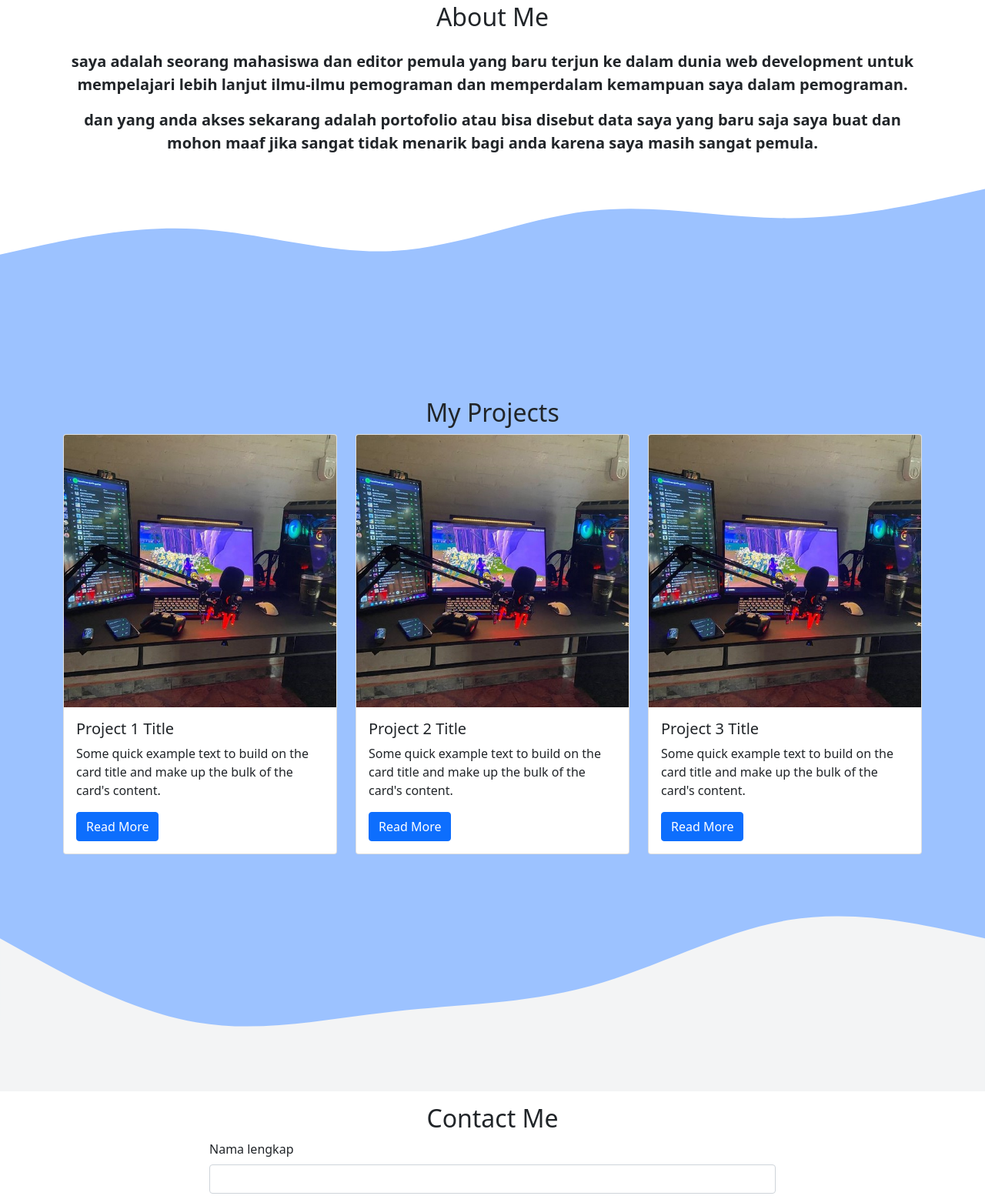
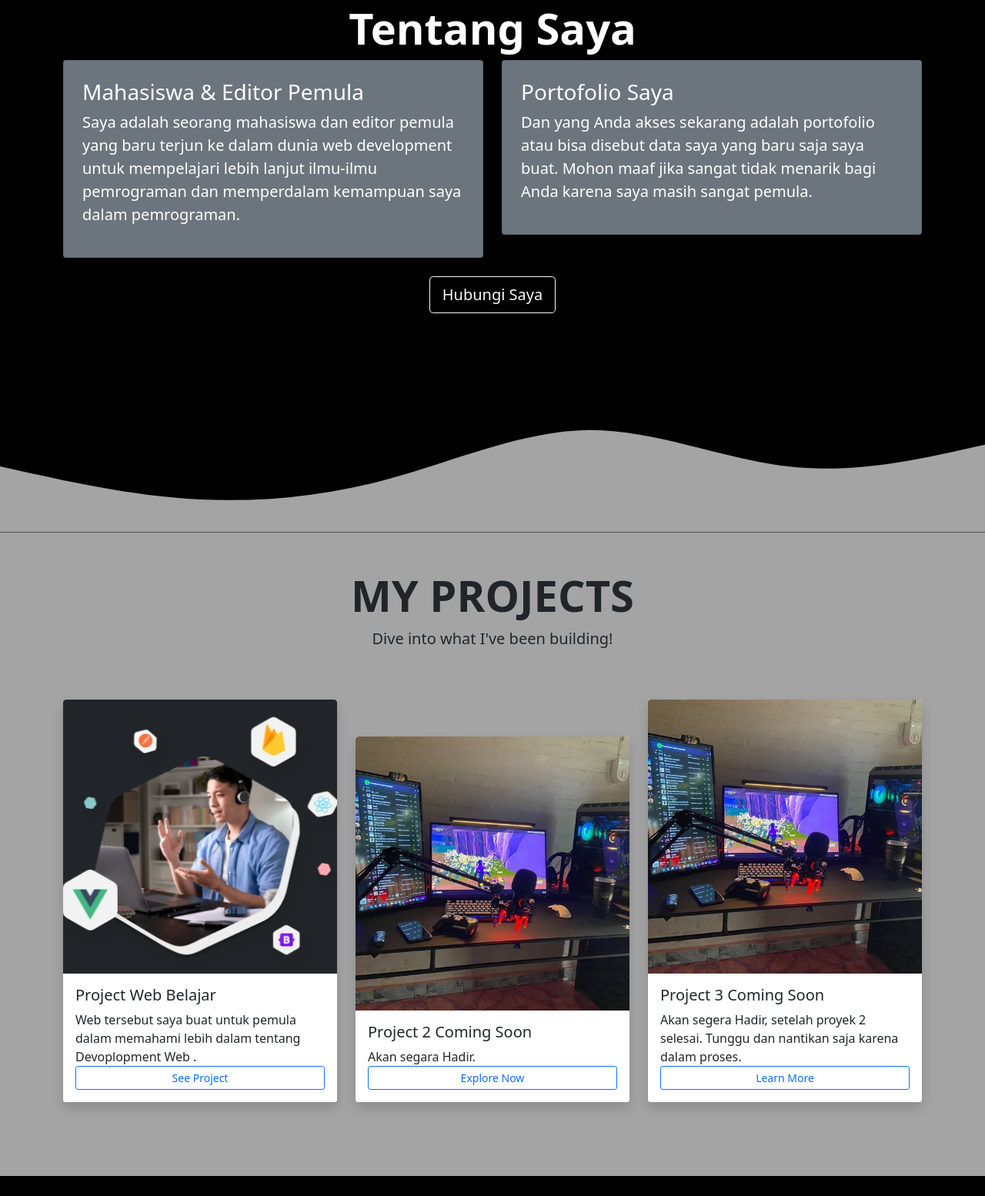
Before and after one commit to FZ-C0DE/Portofolio-v1, a plain HTML site: page index.html in a window 1280 px wide. Shown: the part 715-2269 px from the top of the page at 77% size. Drawn offline with nearby package versions, Linux system fonts and the light colour scheme.

Commit message:
mengubah sedikit tampilan

```diff
--- a/index.html
+++ b/index.html
@@ -16,7 +16,7 @@
   <body id="Home">
 
  <!-- Navbar -->
- <nav class="navbar navbar-expand-lg navbar-dark bg-primary shadow-sm fixed-top">
+ <nav id="navbar" class="navbar navbar-expand-lg navbar-dark shadow-sm fixed-top">
   <div class="container">
     <a class="navbar-brand fw-bold" href="https://www.instagram.com/fata.zkrilllah/">Fata Zikrillah</a>
     <button class="navbar-toggler" type="button" data-bs-toggle="collapse" data-bs-target="#navbarNav" aria-controls="navbarNav" aria-expanded="false" aria-label="Toggle navigation">
@@ -47,35 +47,50 @@
 
 
 <!-- jumbo tronn -->
-<div class="jumbotron text-center">
+<div class="jumbotron text-center ">
   <img src="img/gambarrr.jpg" alt="profilguwa" width="200" class="rounded-circle img-thumbnail">
-  <h1 class="display-4 fw-bolder">M.Fata Zikrillah</h1>
+  <h1 class="display-4 fw-bolder text-black">M.Fata Zikrillah</h1>
   <p class="lead fw-bold">Mahasiswa | editing</p>
-  <svg xmlns="http://www.w3.org/2000/svg" viewBox="0 0 1440 320"><path fill="#f3f4f5" fill-opacity="1" d="M0,96L48,90.7C96,85,192,75,288,90.7C384,107,480,149,576,138.7C672,128,768,64,864,58.7C960,53,1056,107,1152,122.7C1248,139,1344,117,1392,106.7L1440,96L1440,320L1392,320C1344,320,1248,320,1152,320C1056,320,960,320,864,320C768,320,672,320,576,320C480,320,384,320,288,320C192,320,96,320,48,320L0,320Z"></path></svg>
+  <svg xmlns="http://www.w3.org/2000/svg" viewBox="0 0 1440 320"><path fill="#000000" fill-opacity="1" d="M0,224L48,234.7C96,245,192,267,288,272C384,277,480,267,576,240C672,213,768,171,864,170.7C960,171,1056,213,1152,224C1248,235,1344,213,1392,202.7L1440,192L1440,320L1392,320C1344,320,1248,320,1152,320C1056,320,960,320,864,320C768,320,672,320,576,320C480,320,384,320,288,320C192,320,96,320,48,320L0,320Z"></path></svg>
 </div>
 <!-- akhir tronn -->
 
 
 
 <!-- About -->
-<section id="about">
+<section id="about" class="text-white">
   <div class="container">
-    <div class="row text-center mb-3">
+    <div class="row text-center">
       <div class="col">
-        <h2>About Me</h2>
+        <h2 class="display-4 fw-bold">Tentang Saya</h2>
       </div>
     </div>
-    <div class="row justify-content-center fs-5 text-center">
-      <div class="col- fw-bold">
-        <p>saya adalah seorang mahasiswa dan editor pemula yang baru terjun ke dalam dunia web development untuk mempelajari lebih lanjut ilmu-ilmu pemograman dan memperdalam kemampuan saya dalam pemograman.</p>
+
+    <div class="row justify-content-center">
+      <div class="col-md-6">
+        <div class="card bg-secondary text-white p-4 mb-4">
+          <h3 class="card-title">Mahasiswa & Editor Pemula</h3>
+          <p class="fs-5">Saya adalah seorang mahasiswa dan editor pemula yang baru terjun ke dalam dunia web development untuk mempelajari lebih lanjut ilmu-ilmu pemrograman dan memperdalam kemampuan saya dalam pemrograman.</p>
         </div>
-      <div class="col- fw-bold">
-        <p>dan yang anda akses sekarang adalah portofolio atau bisa disebut data saya yang baru saja saya buat dan mohon maaf jika sangat tidak menarik bagi anda karena saya masih sangat pemula.</p>
+      </div>
+
+      <div class="col-md-6">
+        <div class="card bg-secondary text-white p-4 mb-4">
+          <h3 class="card-title">Portofolio Saya</h3>
+          <p class="fs-5">Dan yang Anda akses sekarang adalah portofolio atau bisa disebut data saya yang baru saja saya buat. Mohon maaf jika sangat tidak menarik bagi Anda karena saya masih sangat pemula.</p>
         </div>
       </div>
     </div>
-  <svg xmlns="http://www.w3.org/2000/svg" viewBox="0 0 1440 320"><path fill="#9cc2ff" fill-opacity="1" d="M0,128L48,117.3C96,107,192,85,288,90.7C384,96,480,128,576,122.7C672,117,768,75,864,64C960,53,1056,75,1152,74.7C1248,75,1344,53,1392,42.7L1440,32L1440,320L1392,320C1344,320,1248,320,1152,320C1056,320,960,320,864,320C768,320,672,320,576,320C480,320,384,320,288,320C192,320,96,320,48,320L0,320Z"></path></svg>
+
+    <div class="row text-center">
+      <div class="col">
+        <a href="#" class="btn btn-lg btn-outline-light">Hubungi Saya</a>
+      </div>
+    </div>
+  </div>
+  <svg xmlns="http://www.w3.org/2000/svg" viewBox="0 0 1440 320"><path fill="#a4a4a4" fill-opacity="1" d="M0,224L48,234.7C96,245,192,267,288,272C384,277,480,267,576,240C672,213,768,171,864,170.7C960,171,1056,213,1152,224C1248,235,1344,213,1392,202.7L1440,192L1440,320L1392,320C1344,320,1248,320,1152,320C1056,320,960,320,864,320C768,320,672,320,576,320C480,320,384,320,288,320C192,320,96,320,48,320L0,320Z"></path></svg>
 </section>
+
 <!--Akhir About -->
 
 
@@ -83,56 +98,62 @@
 
 
 <!-- akhir card element -->
-<section id="projek">
+<section id="projek" class="py-5">
   <div class="container">
-    <div class="row text-center">
+    <div class="row text-center mb-5">
       <div class="col">
-        <h2>My Projects</h2>
+        <h2 class="display-4 fw-bold text-uppercase">My Projects</h2>
+        <p class="lead">Dive into what I've been building!</p>
+      </div>
+    </div>
+    <div class="row g-4">
+      <div class="col-md-4">
+        <div class="card border-0 shadow rounded overflow-hidden">
+          <img src="img/proyek1.png" class="card-img-top" alt="Project 1">
+          <div class="card-body d-flex flex-column justify-content-between bg-white">
+            <div>
+              <h5 class="card-title">Project Web Belajar</h5>
+              <p class="card-text mb-0">Web tersebut saya buat untuk pemula dalam memahami lebih dalam tentang Devoplopment Web .</p>
+            </div>
+            <a href="https://bit.ly/3yIN8IO" class="btn btn-sm btn-outline-primary mt-auto">See Project</a>
+          </div>
         </div>
       </div>
 
-    <div class="row">
-      <div class="col-md-4">
-        <div class="card">
-          <img src="img/projek01.jpeg" class="card-img-top" alt="Project 1">
-          <div class="card-body">
-            <h5 class="card-title">Project 1 Title</h5>
-            <p class="card-text">Some quick example text to build on the card title and make up the bulk of the card's content.</p>
-            <a href="#" class="btn btn-primary">Read More</a>
+      <div class="col-md-4 py-xl-5">
+        <div class="card border-0 shadow rounded overflow-hidden">
+          <img src="img/projek01.jpeg" class="card-img-top" alt="Project 2">
+          <div class="card-body d-flex flex-column justify-content-between bg-white">
+            <div>
+              <h5 class="card-title">Project 2 Coming Soon</h5>
+              <p class="card-text mb-0">Akan segara Hadir.</p>
+            </div>
+            <a href="#" class="btn btn-sm btn-outline-primary mt-auto">Explore Now</a>
           </div>
         </div>
       </div>
 
       <div class="col-md-4">
-        <div class="card">
-          <img src="img/projek01.jpeg" class="card-img-top" alt="Project 2">
-          <div class="card-body">
-            <h5 class="card-title">Project 2 Title</h5>
-            <p class="card-text">Some quick example text to build on the card title and make up the bulk of the card's content.</p>
-            <a href="#" class="btn btn-primary">Read More</a>
+        <div class="card border-0 shadow rounded overflow-hidden">
+          <img src="img/projek01.jpeg" class="card-img-top" alt="Project 3">
+          <div class="card-body d-flex flex-column justify-content-between bg-white">
+            <div>
+              <h5 class="card-title">Project 3 Coming Soon</h5>
+              <p class="card-text mb-0">Akan segera Hadir, setelah proyek 2 selesai. Tunggu dan nantikan saja karena dalam proses.</p>
             </div>
-        </div>
-      </div>
-
-      <div class="col-md-4">
-        <div class="card">
-          <img src="img/projek01.jpeg" class="card-img-top" alt="Project 3">
-          <div class="card-body">
-            <h5 class="card-title">Project 3 Title</h5>
-            <p class="card-text">Some quick example text to build on the card title and make up the bulk of the card's content.</p>
-            <a href="#" class="btn btn-primary">Read More</a>
+            <a href="#" class="btn btn-sm btn-outline-primary mt-auto">Learn More</a>
           </div>
         </div>
       </div>
     </div>
   </div>
-   <svg xmlns="http://www.w3.org/2000/svg" viewBox="0 0 1440 320"><path fill="#f3f4f5" fill-opacity="1" d="M0,96L48,122.7C96,149,192,203,288,218.7C384,235,480,213,576,202.7C672,192,768,192,864,165.3C960,139,1056,85,1152,69.3C1248,53,1344,75,1392,85.3L1440,96L1440,320L1392,320C1344,320,1248,320,1152,320C1056,320,960,320,864,320C768,320,672,320,576,320C480,320,384,320,288,320C192,320,96,320,48,320L0,320Z"></path></svg>
 </section>
+
 <!-- akhir card element -->
 
 
 <!-- contact -->
-<section id="contact">
+<section id="contact" class="text-white py-5" style="background-color: #000000;">
   <div class="container">
     <div class="row text-center">
       <div class="col">
@@ -141,11 +162,11 @@
     </div>
     <div class="row justify-content-center">
       <div class="col-md-8">
+        <div class="card bg-dark text-white p-3">
           <form>
             <div class="mb-3">
               <label for="name" class="form-label">Nama lengkap</label>
               <input type="text" class="form-control" id="name" aria-describedby="name">
-
             </div>
 
             <div class="mb-3">
@@ -154,16 +175,16 @@
             </div>
 
             <div class="mb-3">
-            <label for="pesan" class="form-label">pesan</label>
+              <label for="pesan" class="form-label">Pesan</label>
               <textarea class="form-control" id="pesan" rows="3"></textarea>
             </div>
 
-          <button type="submit" class="btn btn-primary">kirim</button>
+            <button type="submit" class="btn btn-primary">Kirim</button>
           </form>
         </div>
       </div>
     </div>
-  <svg xmlns="http://www.w3.org/2000/svg" viewBox="0 0 1440 320"><path fill="#0d6efd" fill-opacity="1" d="M0,96L48,122.7C96,149,192,203,288,218.7C384,235,480,213,576,202.7C672,192,768,192,864,165.3C960,139,1056,85,1152,69.3C1248,53,1344,75,1392,85.3L1440,96L1440,320L1392,320C1344,320,1248,320,1152,320C1056,320,960,320,864,320C768,320,672,320,576,320C480,320,384,320,288,320C192,320,96,320,48,320L0,320Z"></path></svg>
+  </div>
 </section>
 <!-- contact -->
 
@@ -175,7 +196,7 @@
 
 
 <!-- footer -->
-<footer class="bg-primary text-white text-center">
+<footer class="bg-dark text-white text-center">
   <p>Created with love by <a href="https://www.instagram.com/lenceisbetter/" class="text-white fw-bold">bg Fatz</a></p>
 </footer>
 <!-- footer -->
--- a/style.css
+++ b/style.css
@@ -6,13 +6,25 @@ body {
 .jumbotron  {
 
     padding-top: 6rem ;
-    background-color: #9cc2ff;
+    background-color: #a4a4a4;
 }
 
 #projek {
-    background-color: #9cc2ff;
+    background-color: #a4a4a4;
+}
+
+#about {
+    background-color: #000000;
+}
+
+#navbar {
+    background-color: #000000;
 }
 
 section {
-    padding-top: 1rem;
+    padding-top: 1rem
 }
+
+#contact {
+    background-color: #000000;
+}
```
Also changed, not shown: img/proyek1.png (added). Lines whose indentation alone changed are shown as unchanged.
